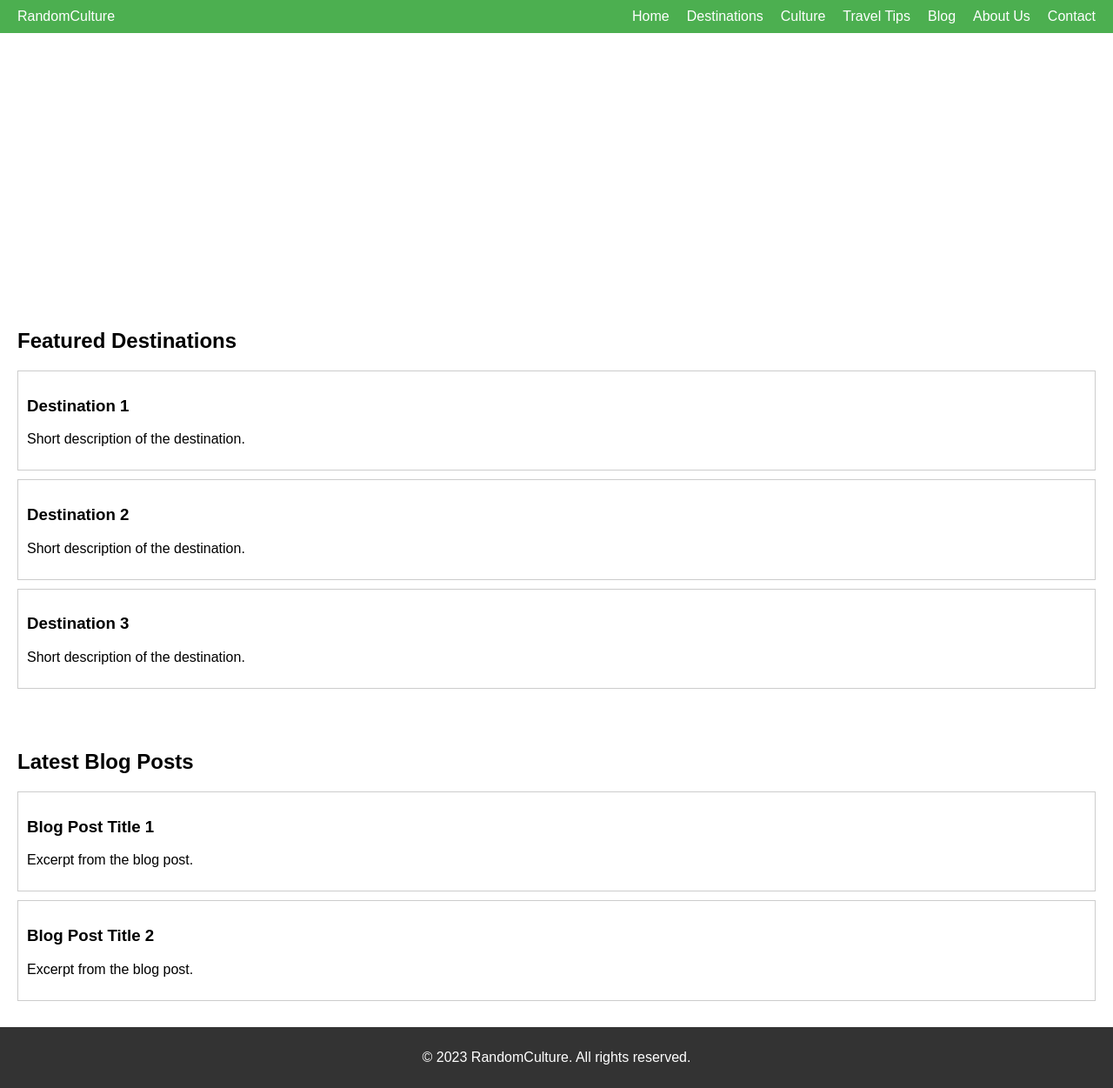
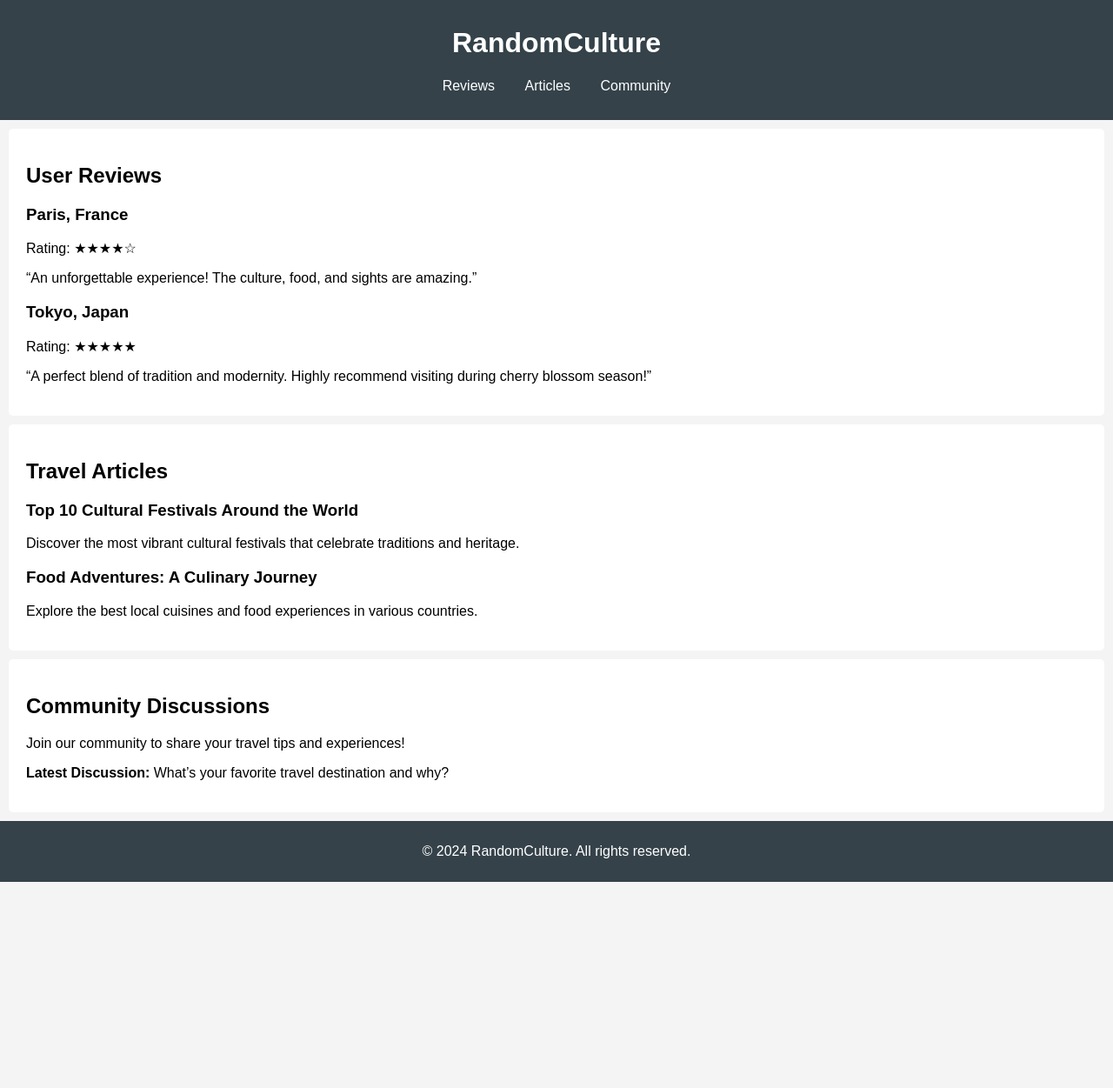
Before and after one commit to randomculture/randomculture.github.io, a plain HTML site: page index.html in a window 1280 px wide. Shown: the whole page at 87% size. After the commit the page ends 1014 px from the top, so only its background shows below. Drawn offline with Linux system fonts and the light colour scheme.

Commit message:
Update index.html

```diff
--- a/index.html
+++ b/index.html
@@ -3,61 +3,91 @@
 <head>
     <meta charset="UTF-8">
     <meta name="viewport" content="width=device-width, initial-scale=1.0">
-    <title>RandomCulture - Explore the World</title>
-    <link rel="stylesheet" href="styles.css">
+    <title>RandomCulture - Travel & Culture Reviews</title>
+    <style>
+        body {
+            font-family: Arial, sans-serif;
+            margin: 0;
+            padding: 0;
+            background-color: #f4f4f4;
+        }
+        header {
+            background: #35424a;
+            color: #ffffff;
+            padding: 10px 0;
+            text-align: center;
+        }
+        nav {
+            margin: 20px 0;
+        }
+        nav a {
+            margin: 0 15px;
+            color: #ffffff;
+            text-decoration: none;
+        }
+        section {
+            padding: 20px;
+            margin: 10px;
+            background: #ffffff;
+            border-radius: 5px;
+        }
+        footer {
+            text-align: center;
+            padding: 10px 0;
+            background: #35424a;
+            color: #ffffff;
+            position: relative;
+            bottom: 0;
+            width: 100%;
+        }
+    </style>
 </head>
 <body>
+
 <header>
-        <div class="logo">RandomCulture</div>
+    <h1>RandomCulture</h1>
     <nav>
-            <ul>
-                <li><a href="#">Home</a></li>
-                <li><a href="#">Destinations</a></li>
-                <li><a href="#">Culture</a></li>
-                <li><a href="#">Travel Tips</a></li>
-                <li><a href="#">Blog</a></li>
-                <li><a href="#">About Us</a></li>
-                <li><a href="#">Contact</a></li>
-            </ul>
+        <a href="#reviews">Reviews</a>
+        <a href="#articles">Articles</a>
+        <a href="#community">Community</a>
     </nav>
 </header>
 
-    <main>
-        <section class="hero">
-            <h1>Explore the World, Embrace the Culture</h1>
+<section id="reviews">
+    <h2>User Reviews</h2>
+    <article>
+        <h3>Paris, France</h3>
+        <p>Rating: ★★★★☆</p>
+        <p>“An unforgettable experience! The culture, food, and sights are amazing.”</p>
+    </article>
+    <article>
+        <h3>Tokyo, Japan</h3>
+        <p>Rating: ★★★★★</p>
+        <p>“A perfect blend of tradition and modernity. Highly recommend visiting during cherry blossom season!”</p>
+    </article>
 </section>
 
-        <section class="featured-destinations">
-            <h2>Featured Destinations</h2>
-            <div class="destination">
-                <h3>Destination 1</h3>
-                <p>Short description of the destination.</p>
-            </div>
-            <div class="destination">
-                <h3>Destination 2</h3>
-                <p>Short description of the destination.</p>
-            </div>
-            <div class="destination">
-                <h3>Destination 3</h3>
-                <p>Short description of the destination.</p>
-            </div>
+<section id="articles">
+    <h2>Travel Articles</h2>
+    <article>
+        <h3>Top 10 Cultural Festivals Around the World</h3>
+        <p>Discover the most vibrant cultural festivals that celebrate traditions and heritage.</p>
+    </article>
+    <article>
+        <h3>Food Adventures: A Culinary Journey</h3>
+        <p>Explore the best local cuisines and food experiences in various countries.</p>
+    </article>
 </section>
 
-        <section class="latest-posts">
-            <h2>Latest Blog Posts</h2>
-            <div class="post">
-                <h3>Blog Post Title 1</h3>
-                <p>Excerpt from the blog post.</p>
-            </div>
-            <div class="post">
-                <h3>Blog Post Title 2</h3>
-                <p>Excerpt from the blog post.</p>
-            </div>
+<section id="community">
+    <h2>Community Discussions</h2>
+    <p>Join our community to share your travel tips and experiences!</p>
+    <p><strong>Latest Discussion:</strong> What’s your favorite travel destination and why?</p>
 </section>
-    </main>
 
 <footer>
-        <p>&copy; 2023 RandomCulture. All rights reserved.</p>
+    <p>&copy; 2024 RandomCulture. All rights reserved.</p>
 </footer>
+
 </body>
 </html>
```
Lines whose indentation alone changed are shown as unchanged.
